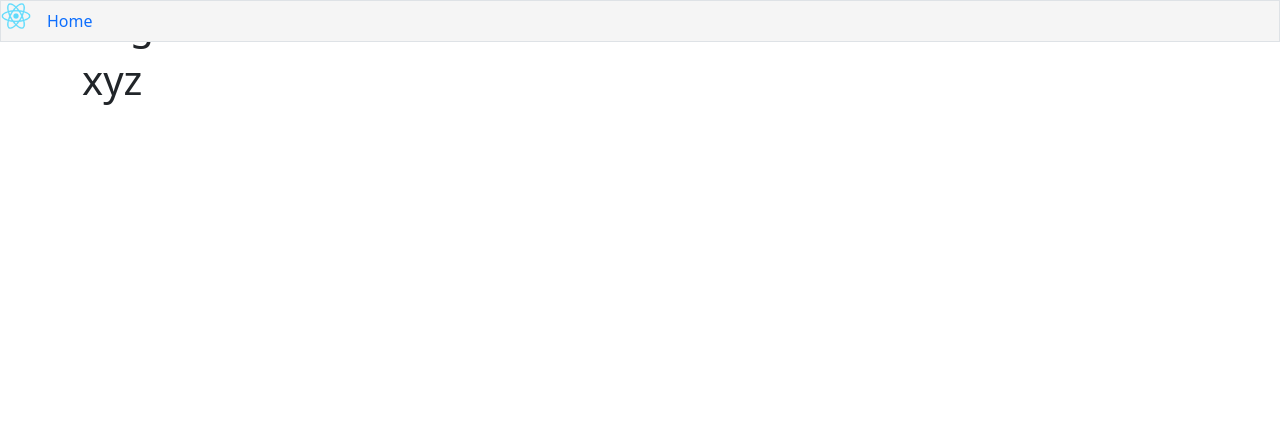
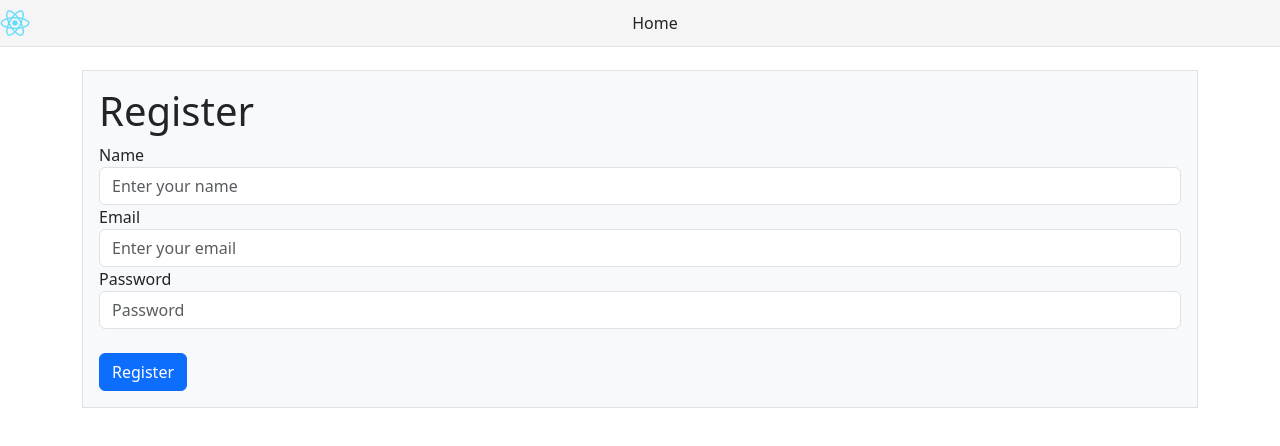
Before and after one commit to akif-onder/react-firebase-bootstrap-blog-app, a React (Create React App) app: page /register in a window 1280 px wide. Shown: the top 446 px of the page. Built offline with nearby package versions, Linux system fonts and the light colour scheme; no server answers.

Commit message:
developing continues

```diff
--- a/package.json
+++ b/package.json
@@ -6,8 +6,10 @@
     "@testing-library/jest-dom": "^5.14.1",
     "@testing-library/react": "^13.0.0",
     "@testing-library/user-event": "^13.2.1",
+    "font-awesome": "^4.7.0",
     "react": "^18.2.0",
     "react-dom": "^18.2.0",
+    "react-firebase-hooks": "^5.0.3",
     "react-router-dom": "^6.3.0",
     "react-scripts": "5.0.1",
     "web-vitals": "^2.1.0"
--- a/src/App.js
+++ b/src/App.js
@@ -2,34 +2,33 @@ import AddArticle from "./components/AddArticle";
 import Articles from "./components/Articles";
 import Navbar from "./components/Navbar";
 import { BrowserRouter, Routes, Route } from "react-router-dom";
+import Register from "./auth/Register";
+import Login from "./auth/Login";
+import Article from "./components/Article";
 
 function App() {
   return (
     <div className="container">
       <BrowserRouter>
         <Routes>
-        <Route path="/register" element={
-          <div>
-            <h1>Register</h1>
-            <h1>xyz</h1>
-          </div>
-        }/>
-        <Route path="/" element={
+          <Route path="/login" element={<Login />} />
+          <Route path="/register" element={<Register />} />
+          <Route path="/article/:id" element={<Article/>}/>
+          <Route
+            path="/"
+            element={
               <div className="row">
-          <div className="col-md-8">
+                <div className="col-md-9">
                   <Articles />
                 </div>
-          <div className="col-md-4">
+                <div className="col-md-3">
                   <AddArticle />
                 </div>
               </div>
-        }/>
-
-
+            }
+          />
         </Routes>
         <Navbar />
-
-
       </BrowserRouter>
     </div>
   );
--- /dev/null
+++ b/src/auth/Login.jsx
@@ -0,0 +1,54 @@
+import { signInWithEmailAndPassword } from "firebase/auth";
+import React, { useState } from "react";
+import { useNavigate } from "react-router-dom";
+import { toast } from "react-toastify";
+import { auth } from "../firebaseConfig";
+
+
+
+
+const Login = () => {
+  const [password, setPassWord] = useState("");
+  const [email, setEmail] = useState("");
+  let navigate = useNavigate();
+
+  const handleLogin = async () => {
+    try {
+      await signInWithEmailAndPassword(auth, email, password);
+
+      navigate("/");
+    } catch (error) {
+        toast(error.code, {type:'error'})
+    }
+  };
+  return (
+    <div className="border p-3 bg-light mx-auto" style={{maxwidth:400, marginTop:60}}>
+      <h1>Login</h1>
+      <div className="form-group">
+        <label>Email</label>
+        <input
+          type="email"
+          className="form-control"
+          placeholder="Enter your email"
+          onChange={(e) => setEmail(e.target.value)}
+        />
+      </div>
+
+      <div className="form-group">
+        <label>Password</label>
+        <input
+          type="password"
+          className="form-control"
+          placeholder="Password"
+          onChange={(e) => setPassWord(e.target.value)}
+        />
+      </div>
+      <br />
+      <button className="btn btn-primary" onClick={handleLogin}>
+        Login
+      </button>
+    </div>
+  );
+};
+
+export default Login;
--- /dev/null
+++ b/src/auth/Register.jsx
@@ -0,0 +1,60 @@
+import React, { useState } from "react";
+import { createUserWithEmailAndPassword, updateProfile } from "firebase/auth";
+import { auth } from "../firebaseConfig";
+import { useNavigate } from "react-router-dom";
+import { toast } from "react-toastify";
+
+export default function Register() {
+  const [name, setName] = useState("");
+  const [password, setPassWord] = useState("");
+  const [email, setEmail] = useState("");
+
+  let navigate = useNavigate();
+
+  const handleSignUp = async () => {
+    try {
+      await createUserWithEmailAndPassword(auth, email, password);
+      updateProfile(auth.currentUser, { displayName: name });
+      navigate("/");
+    } catch (error) {
+        toast(error.code, {type:'error'})
+    }
+  };
+  return (
+    <div className="border p-3 bg-light " style={{ marginTop: 70 }}>
+      <h1>Register</h1>
+      <div className="form-group">
+        <label>Name</label>
+        <input
+          type="text"
+          className="form-control"
+          placeholder="Enter your name"
+          onChange={(e) => setName(e.target.value)}
+        />
+      </div>
+      <div className="form-group">
+        <label>Email</label>
+        <input
+          type="email"
+          className="form-control"
+          placeholder="Enter your email"
+          onChange={(e) => setEmail(e.target.value)}
+        />
+      </div>
+
+      <div className="form-group">
+        <label>Password</label>
+        <input
+          type="password"
+          className="form-control"
+          placeholder="Password"
+          onChange={(e) => setPassWord(e.target.value)}
+        />
+      </div>
+      <br />
+      <button className="btn btn-primary" onClick={handleSignUp}>
+        Register
+      </button>
+    </div>
+  );
+}
--- a/src/components/AddArticle.jsx
+++ b/src/components/AddArticle.jsx
@@ -1,10 +1,13 @@
 import { addDoc, collection, Timestamp } from "firebase/firestore";
 import { getDownloadURL, ref, uploadBytesResumable } from "firebase/storage";
 import React, { useState } from "react";
+import { useAuthState } from "react-firebase-hooks/auth";
 import { toast } from "react-toastify";
-import { storage, db } from "../firebaseConfig";
+import { storage, db, auth } from "../firebaseConfig";
+import { Link } from "react-router-dom";
 
 const AddArticle = () => {
+  const [user] = useAuthState(auth);
   const [formData, setFormData] = useState({
     title: "",
     description: "",
@@ -51,27 +54,40 @@ const AddArticle = () => {
           image: "",
         });
         getDownloadURL(uploadImage.snapshot.ref).then((url) => {
-            const articleRef = collection(db, 'Articles')
-            addDoc(articleRef,{
+          const articleRef = collection(db, "Articles");
+          addDoc(articleRef, {
             title: formData.title,
             description: formData.description,
-                imageUrl:url,
-                createdAt: Timestamp.now().toDate()
+            imageUrl: url,
+            createdAt: Timestamp.now().toDate(),
+            createdBy: user.displayName,
+            userId: user.uid,
+            likes: [],
+            comments: []
           })
-            .then(()=>{
-                toast('Article added successfully', {type:'success'});
+            .then(() => {
+              toast("Article added successfully", { type: "success" });
               setProgress(0);
             })
-            .catch(err=>{
-                toast('Error whie adding article', {type:'error'})
-            })
+            .catch((err) => {
+              toast("Error whie adding article", { type: "error" });
+            });
         });
       }
     );
   };
 
   return (
-    <div className="border p-3 mt-3 bg-light" style={{ position: "fixed" }}>
+    <div className="border p-3 mt-5 bg-light" style={{ position: "fixed" }}>
+      {!user ? (
+        <>
+          <h2 className="mt-3">
+            <Link to="/login">Please login to add an article.</Link>
+          </h2>
+          Don't have an account? <Link to="/register">Sign Up</Link>
+        </>
+      ) : (
+        <>
           <h2>Add Article</h2>
           <label htmlFor="">Title</label>
           <input
@@ -81,14 +97,18 @@ const AddArticle = () => {
             value={formData.title}
             onChange={(e) => handleChange(e)}
           />
-      <label htmlFor=""  className="mt-2">Description</label>
+          <label htmlFor="" className="mt-2">
+            Description
+          </label>
           <textarea
             name="description"
             className="form-control"
             value={formData.description}
             onChange={(e) => handleChange(e)}
           />
-      <label htmlFor="" className="mt-2">Image</label>
+          <label htmlFor="" className="mt-2">
+            Image
+          </label>
           <input
             type="file"
             name="image"
@@ -96,7 +116,7 @@ const AddArticle = () => {
             className="form-control "
             onChange={(e) => handleImageChange(e)}
           />
-      {progress === 0 ? null :(
+          {progress === 0 ? null : (
             <div className="progress">
               <div
                 className="progress-bar progress-bar-striped mt-2"
@@ -113,6 +133,8 @@ const AddArticle = () => {
           >
             Publish
           </button>
+        </>
+      )}
     </div>
   );
 };
--- /dev/null
+++ b/src/components/Article.jsx
@@ -0,0 +1,41 @@
+import { doc, onSnapshot } from 'firebase/firestore';
+import React, { useEffect, useState } from 'react';
+import { useParams } from "react-router-dom";
+import { db } from '../firebaseConfig';
+
+const Article = () => {
+    const {id} = useParams();
+    const [article, setArticle] = useState(null)
+
+
+    useEffect(() => {
+      const docRef = doc(db, 'Articles', id);
+      onSnapshot(docRef, (snapshot) =>{
+        setArticle({...snapshot.data(), id:snapshot.id})
+      })
+
+
+    }, [])
+
+  return (
+    <div className='container border bg-light' style={{marginTop: 70}}>
+        {
+            article &&
+            <div className="row">
+                <div className="col-3">
+                    <img src={article.imageUrl} alt={article.title} style={{width:'100%', padding: 15}} />
+                </div>
+                <div className="col-9 mt-3">
+                    <h2>{article.title}</h2>
+                    <h5>Author:{article.createdBy}</h5>
+                    <div>Posted On: {article.createdAt.toDate().toDateString()}</div>
+                    <hr />
+
+                </div>
+            </div>
+        }
+    </div>
+  )
+}
+
+export default Article
--- a/src/components/Articles.jsx
+++ b/src/components/Articles.jsx
@@ -1,9 +1,13 @@
 import { collection, onSnapshot, orderBy, query } from "firebase/firestore";
 import React, { useEffect, useState } from "react";
-import { db } from "../firebaseConfig";
+import { useAuthState } from "react-firebase-hooks/auth";
+import { auth, db } from "../firebaseConfig";
 import DeleteArticle from "./DeleteArticle";
+import LikeArticle from "./LikeArticle";
+import { Link } from "react-router-dom";
 
 const Articles = () => {
+  const [user] = useAuthState(auth);
   const [articles, setArticles] = useState([]);
   useEffect(() => {
     const articleRef = collection(db, "Articles");
@@ -23,21 +27,42 @@ const Articles = () => {
       {articles.length === 0 ? (
         <p>No articles found!</p>
       ) : (
-        articles.map(({ id, title, description, imageUrl, createdAt }) => (
+        articles.map(({ id, title, description, imageUrl, createdAt,createdBy, userId, likes, comments }) => (
           <div className="border mt-3 p-3 bg-light" key={id}>
             <div className="row">
               <div className="col-3">
+                <Link to={`/article/${id}`}>
                 <img
                   src={imageUrl}
                   alt="title"
-                  style={{ height: 180, width: 180 }}
+                  style={{ height: 120, width: 120 }}
                 />
+                </Link>
               </div>
               <div className="col-9 ps-3">
+                <div className="row">
+                  <div className="col-6">
+                  {
+                    createdBy && (
+                      <span className="badge bg-primary">{createdBy}</span>
+                    )
+                  }
+                </div>
+                <div className="col-6 d-flex flex-row-reverse">
+                  {
+                    user && user.uid === userId && (
+                      <DeleteArticle id={id} imageUrl={imageUrl} />
+                    )
+                  }
+                </div>
+                </div>
                 <h2>{title}</h2>
                 <p>{createdAt.toDate().toString()}</p>
-                <h4>{description}</h4>
-                <DeleteArticle id={id} imageUrl={imageUrl} />
+                <h5>{description}</h5>
+                <div className="d-flex flex-row-reverse">
+                  {user && <LikeArticle id={id} likes={likes} />}
+                </div>
+
               </div>
             </div>
           </div>
--- a/src/components/DeleteArticle.jsx
+++ b/src/components/DeleteArticle.jsx
@@ -1,28 +1,33 @@
-import { deleteDoc, doc } from 'firebase/firestore';
-import { deleteObject, ref } from 'firebase/storage';
+import { deleteDoc, doc } from "firebase/firestore";
+import { deleteObject, ref } from "firebase/storage";
 
-import React from 'react'
-import { toast } from 'react-toastify';
+import React from "react";
+import { toast } from "react-toastify";
 
-import { db, storage } from '../firebaseConfig';
+import { db, storage } from "../firebaseConfig";
 
-const DeleteArticle = ({id, imageUrl}) => {
-    const handleDelete = async ()=>{
-        try {
-            await deleteDoc(doc(db,'Articles', id ));
-            toast('Article deleted successfully', {type: 'success'})
-            const storageRef = ref(storage, imageUrl)
-            await deleteObject(storageRef)
-        } catch (error) {
-            toast('Error deleting article', {type:'error'})
-        }
-
+const DeleteArticle = ({ id, imageUrl }) => {
+  const handleDelete = async () => {
+    if (window.confirm("Are you sure to delete this article?")) {
+      try {
+        await deleteDoc(doc(db, "Articles", id));
+        toast("Article deleted successfully", { type: "success" });
+        const storageRef = ref(storage, imageUrl);
+        await deleteObject(storageRef);
+      } catch (error) {
+        toast("Error deleting article", { type: "error" });
+      }
     }
+  };
   return (
     <div>
-        <button className="btn btn-danger" onClick={handleDelete}>Delete</button>
+      <i
+        className="fa fa-trash"
+        onClick={handleDelete}
+        style={{ cursor: "pointer" }}
+      />
     </div>
-  )
-}
+  );
+};
 
-export default DeleteArticle
+export default DeleteArticle;
--- /dev/null
+++ b/src/components/LikeArticle.jsx
@@ -0,0 +1,40 @@
+import { arrayRemove, arrayUnion, doc, updateDoc } from 'firebase/firestore';
+import React from 'react'
+import { useAuthState } from 'react-firebase-hooks/auth';
+import { auth, db } from '../firebaseConfig';
+
+
+const LikeArticle = ({id, likes}) => {
+    const [user] = useAuthState(auth);
+
+    const likesRef = doc(db, "Articles", id);
+
+    const handleLike = () => {
+        if (likes?.includes(user.uid)) {
+          updateDoc(likesRef, {
+            likes: arrayRemove(user.uid),
+          }).then(() => {
+              console.log("unliked");
+          }).catch((e) => {
+                console.log(e);
+          });
+        }
+        else{
+            updateDoc(likesRef,{
+                likes:arrayUnion(user.uid)
+            }).then(() => {
+                console.log("liked");
+            }).catch((e) => {
+                  console.log(e);
+            });
+        }
+      };
+  return (
+    <div>
+        <i className={`fa fa-heart${!likes?.includes(user.uid)?"-o":""} fa-lg`} style={{cursor:'pointer', color: likes?.includes(user.uid)? 'red' : null}}
+        onClick={handleLike}/>
+    </div>
+  )
+}
+
+export default LikeArticle;
--- a/src/components/Navbar.jsx
+++ b/src/components/Navbar.jsx
@@ -1,14 +1,34 @@
 import React from "react";
 import { Link } from "react-router-dom";
+import { useAuthState } from "react-firebase-hooks/auth";
+import { auth } from "../firebaseConfig";
+import { signOut } from "firebase/auth";
+
 
 const Navbar = () => {
+    const [user] = useAuthState(auth)
   return (
-    <div className="fixed-top border " style={{ backgroundColor: "whitesmoke" }}>
-      <nav className="nav" >
+    <div className="fixed-top border-bottom mb-3" style={{ backgroundColor: "whitesmoke"}}>
+      <nav className="navbar d-flex justify-content-between
+       align-items-center" >
         <div>
           <img src='logo192.png' width={30} height={30} alt="" />
         </div>
         <Link className="nav-link" to='/'>Home</Link>
+        <div>
+            {
+                user &&
+                <>
+                <span className="pe-4">
+                    {user.displayName}
+                </span>
+                <button className="btn btn-primary btn-sm me-3"
+              onClick={()=>{signOut(auth)}}
+              >Logout</button>
+                </>
+            }
+        </div>
+
       </nav>
     </div>
   );
--- a/src/firebaseConfig.js
+++ b/src/firebaseConfig.js
@@ -1,4 +1,5 @@
 import { initializeApp } from "firebase/app";
+import { getAuth } from "firebase/auth";
 import {getFirestore} from 'firebase/firestore';
 import {getStorage} from 'firebase/storage';
 
@@ -15,3 +16,5 @@ const app = initializeApp(firebaseConfig);
 export const storage = getStorage(app);
 
 export const db = getFirestore(app);
+
+export const auth = getAuth(app);
--- a/src/index.js
+++ b/src/index.js
@@ -6,6 +6,7 @@ import reportWebVitals from './reportWebVitals';
 import 'bootstrap/dist/css/bootstrap.css';
 import 'react-toastify/dist/ReactToastify.css';
 import { ToastContainer } from 'react-toastify';
+import 'font-awesome/css/font-awesome.css';
 
 const root = ReactDOM.createRoot(document.getElementById('root'));
 root.render(
```
Also changed, not shown: 1 other file (tests, documents, lock files or other folders). Lines whose indentation alone changed are shown as unchanged.
